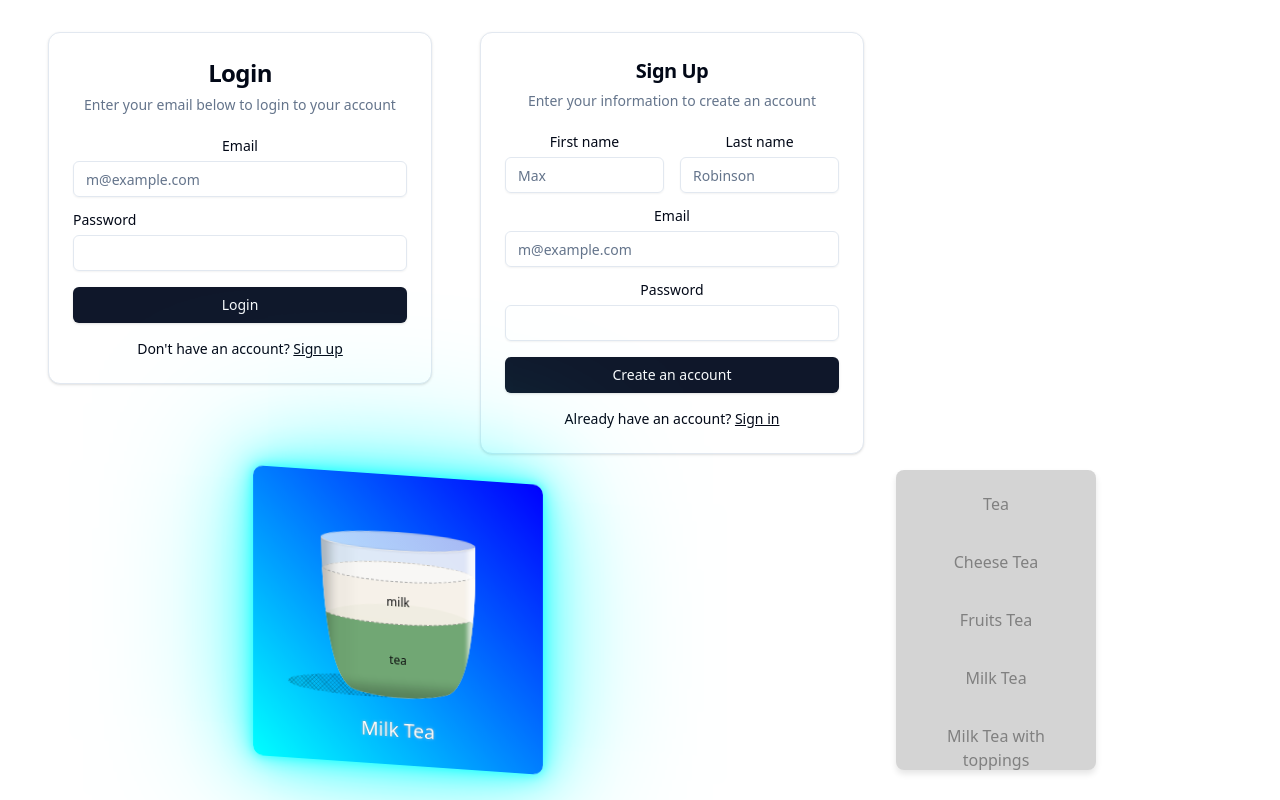
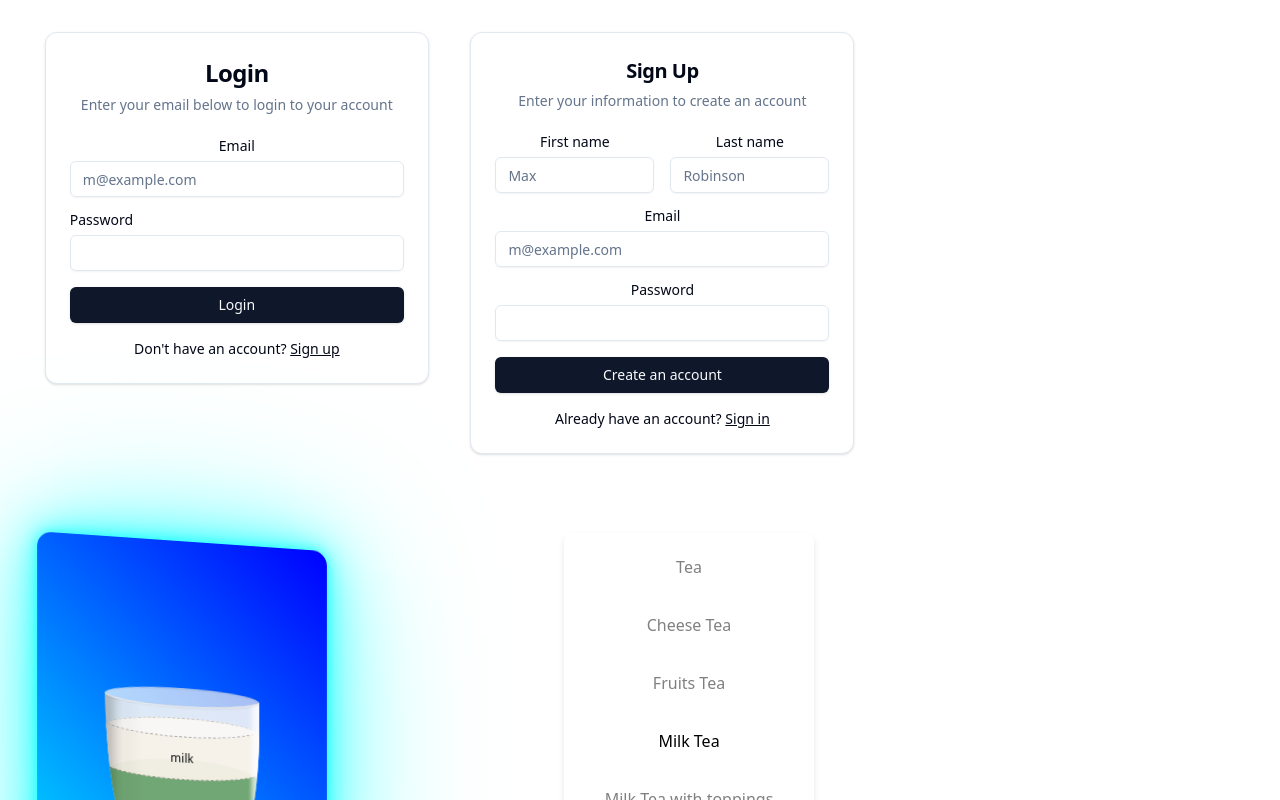
Before and after one commit to bfcxfm/BBT-Merch, a React (Vite) app: page / in a window 1280 px wide. Shown: the top 800 px of the page. Built offline with nearby package versions, Linux system fonts and the light colour scheme.

Commit message:
Update wrapper

```diff
--- a/src/components/DrinksPage/drinks.css
+++ b/src/components/DrinksPage/drinks.css
@@ -32,12 +32,12 @@
   }
   .options {
     position: relative;
-    width: 200px;
-    height: 300px;
+    width: 250px;
+    height: 485px;
     display: flex;
     flex-direction: column;
     align-items: center;
-    background: rgba(44, 44, 44, 0.2); /* Semi-transparent dark background */
+    /* Semi-transparent dark background */
     overflow-y: scroll; /* Enable scrolling */
     backdrop-filter: blur(10px); /* Glass effect */
     border-radius: 8px;
@@ -71,23 +71,21 @@
   }
 
   .options > div:hover {
-    background: rgba(255, 255, 255, 0.2); /* A bit more opaque on hover */
     cursor: pointer;
-    font-size: 18px;
-    box-shadow: 0 2px 8px rgba(0, 0, 0, 0.2), 0 0 8px rgba(255, 255, 255, 0.1);
-    color: #f5a623; /* Light orange color for text */
+    color: rgb(0, 0, 0);
+    transform: scale(1.05);
   }
 
   /* Style for the selected option */
   .options .selected {
     background: rgba(255, 255, 255, 0.3); /* Highlight selected option */
-    color: #ffffff; /* White color for selected text */
+    color: #000000; /* White color for selected text */
   }
 
   .wrapper {
     position: relative;
     width: 300px;
-    height: 300px;
+    height: 485px;
     display: flex;
     justify-content: center;
     align-items: center;
@@ -95,32 +93,42 @@
     box-shadow: 0 0 10px rgba(0, 255, 255, 0.5), 0 0 20px rgba(0, 255, 255, 0.5),
       0 0 40px rgba(0, 255, 255, 0.5), 0 0 80px rgba(0, 255, 255, 0.5),
       0 0 160px rgba(0, 255, 255, 0.5);
-    border-radius: 10px;
+    border-radius: 15px;
     transform: rotateX(15deg) rotateY(15deg);
     perspective: 1000px;
     -webkit-user-select: none;
     -ms-user-select: none;
+    transition: transform 0.2s ease, box-shadow 0.2s ease;
     user-select: none;
   }
 
-  /* .wrapper::before {
-  content: "";
-  position: absolute;
-  top: 10px;
-  left: 10px;
-  right: 10px;
-  bottom: 10px;
-  border: 2px solid #0ff;
-  box-shadow: 0 0 10px rgba(0, 255, 255, 0.5), 0 0 20px rgba(0, 255, 255, 0.5),
-    0 0 40px rgba(0, 255, 255, 0.5), 0 0 80px rgba(0, 255, 255, 0.5),
-    0 0 160px rgba(0, 255, 255, 0.5);
-  border-radius: 10px;
-  transform: translateZ(-50px);
-} */
+  .wrapper:hover {
+    transform: translateY(-5px);
+    box-shadow: 0 6px 20px 0 rgba(0, 0, 0, 0.15);
+  }
+
+  /* .wrapper {
+    position: relative;
+    width: 300px;
+    height: 300px;
+    display: flex;
+    justify-content: center;
+    align-items: center;
+    background: #ffffff;
+    box-shadow: 0 4px 14px 0 rgba(0, 0, 0, 0.1);
+    border-radius: 14px;
+    transition: transform 0.2s ease, box-shadow 0.2s ease;
+    user-select: none;
+  }
+
+  .wrapper:hover {
+    transform: translateY(-5px);
+    box-shadow: 0 6px 20px 0 rgba(0, 0, 0, 0.15);
+  } */
 
   .shadow {
     position: absolute;
-    top: 69.7%;
+    top: 62%;
     left: 12%;
     width: 55%;
     height: 22px;
@@ -135,6 +143,7 @@
       ),
       repeating-linear-gradient(45deg, #0002, #0002 1px, #0000 1px, #0000 3px);
   }
+
   .title {
     height: fit-content;
     width: fit-content;
--- a/src/components/DrinksPage/index.jsx
+++ b/src/components/DrinksPage/index.jsx
@@ -43,8 +43,8 @@ const DrinksPage = () => {
   ];
 
   return (
-    <div className="drinks-page grid grid-cols-5 gap-4">
-      <div className="wrapper col-start-2 col-span-2 p-4">
+    <div className="drinks-page grid grid-cols-4 gap-4">
+      <div className="wrapper col-start-1 col-span-2 p-4">
         <div className="shadow"></div>
         <div className="title capitalize">
           {selectedDrink.replace(/-/g, " ")}
@@ -71,14 +71,16 @@ const DrinksPage = () => {
         </div>
       </div>
 
-      <div className="options col-start-5 col-span-1 p-4 overflow-auto">
+      <div className="options col-start-3 col-span-1 p-4 overflow-auto">
         {drinkOptions.map((option, index) => (
           <div
             key={index}
             onClick={() => {
               setSelectedDrink(formatOption(option));
             }}
-            className="cursor-pointer py-2"
+            className={`cursor-pointer py-2 ${
+              formatOption(option) === selectedDrink ? "selected" : ""
+            }`}
           >
             {option}
           </div>
```
